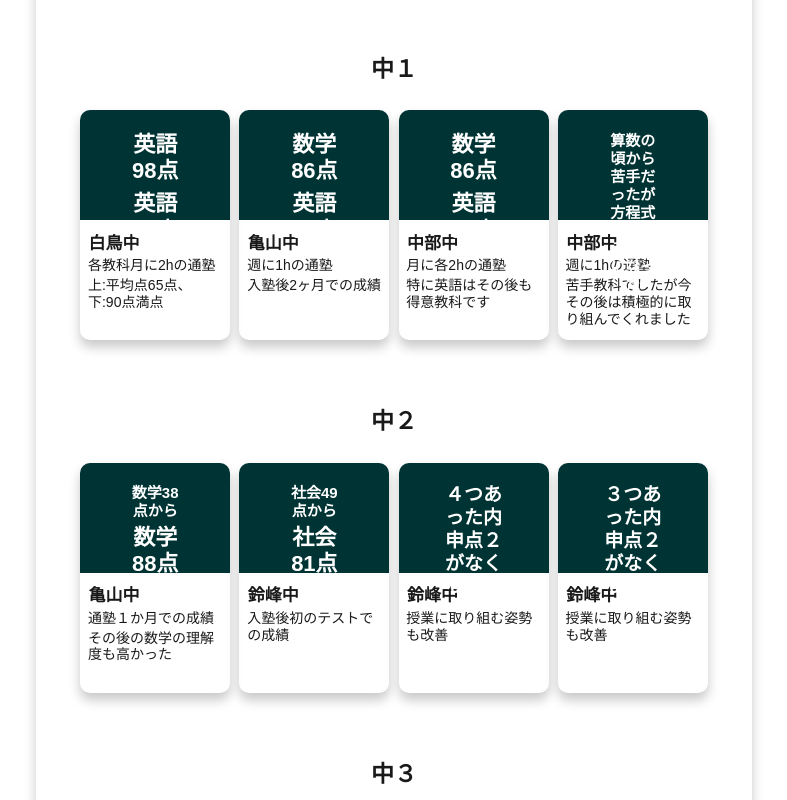
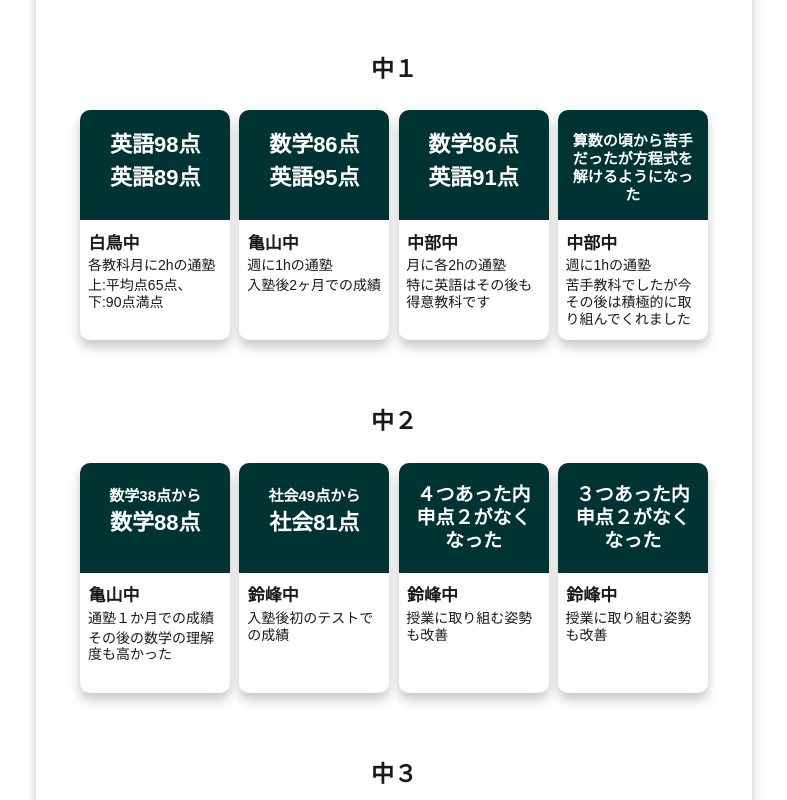
Before and after one commit to konohaacademy/lp-for-KonohaAcademy, a plain HTML site: page index.html in a window 1280 px wide. Shown: the part 1840-2640 px from the top of the page, without its empty margins (118-905 px from the left). Drawn offline with nearby package versions, Linux system fonts and the light colour scheme.

Commit message:
実績が変に改行されるので入れ物事態にwidthを設定した

```diff
--- a/styles/breakpoints/_base.scss
+++ b/styles/breakpoints/_base.scss
@@ -768,7 +768,7 @@ a.btn-radius-solid:hover {
       position: relative;
 
       & .achieve__top__box {
-        width: fit-content;
+        width: 95%;
         text-align: center;
         position: absolute;
         padding: 5px 8px;
```
Also changed, not shown: styles/style.css, 1 other file.
